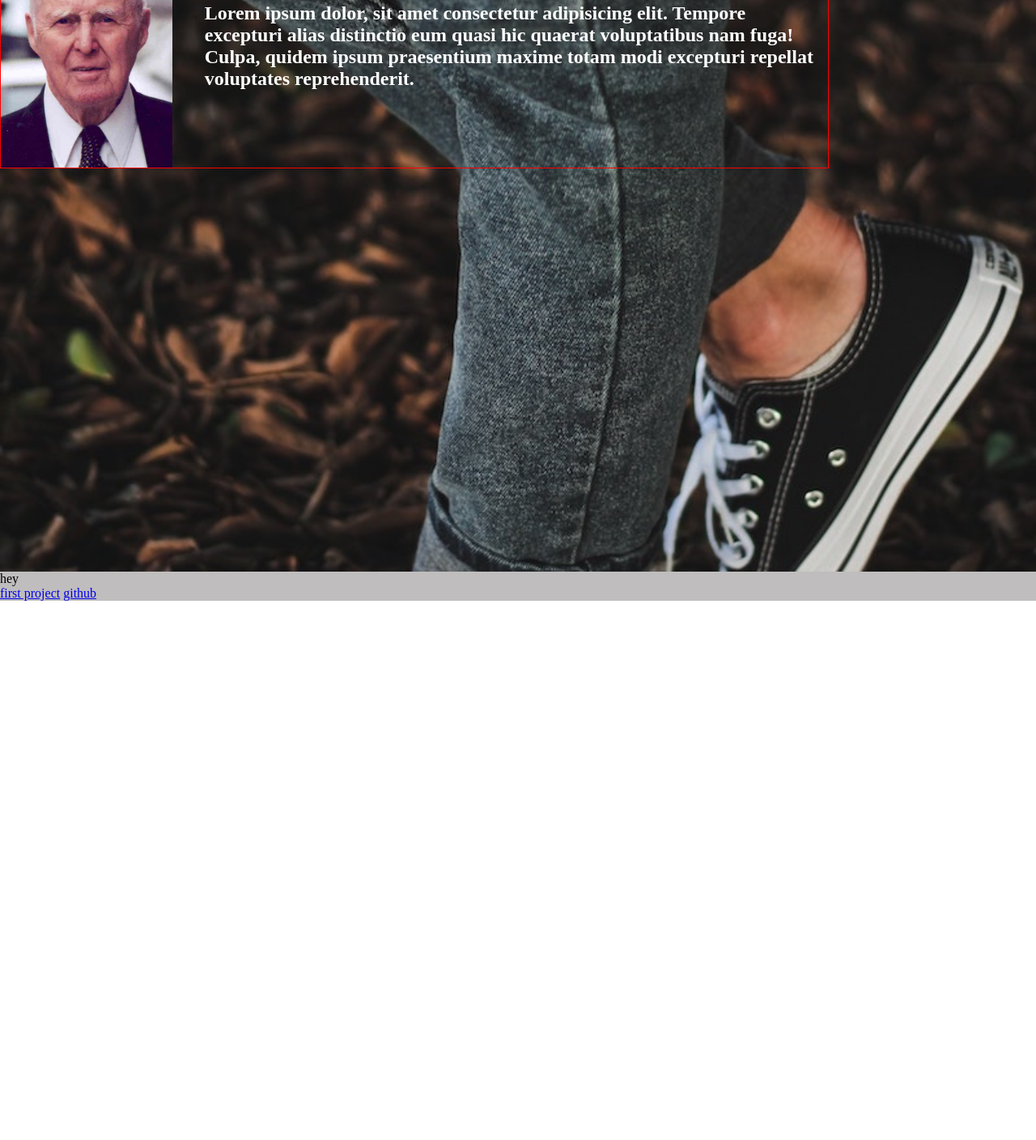
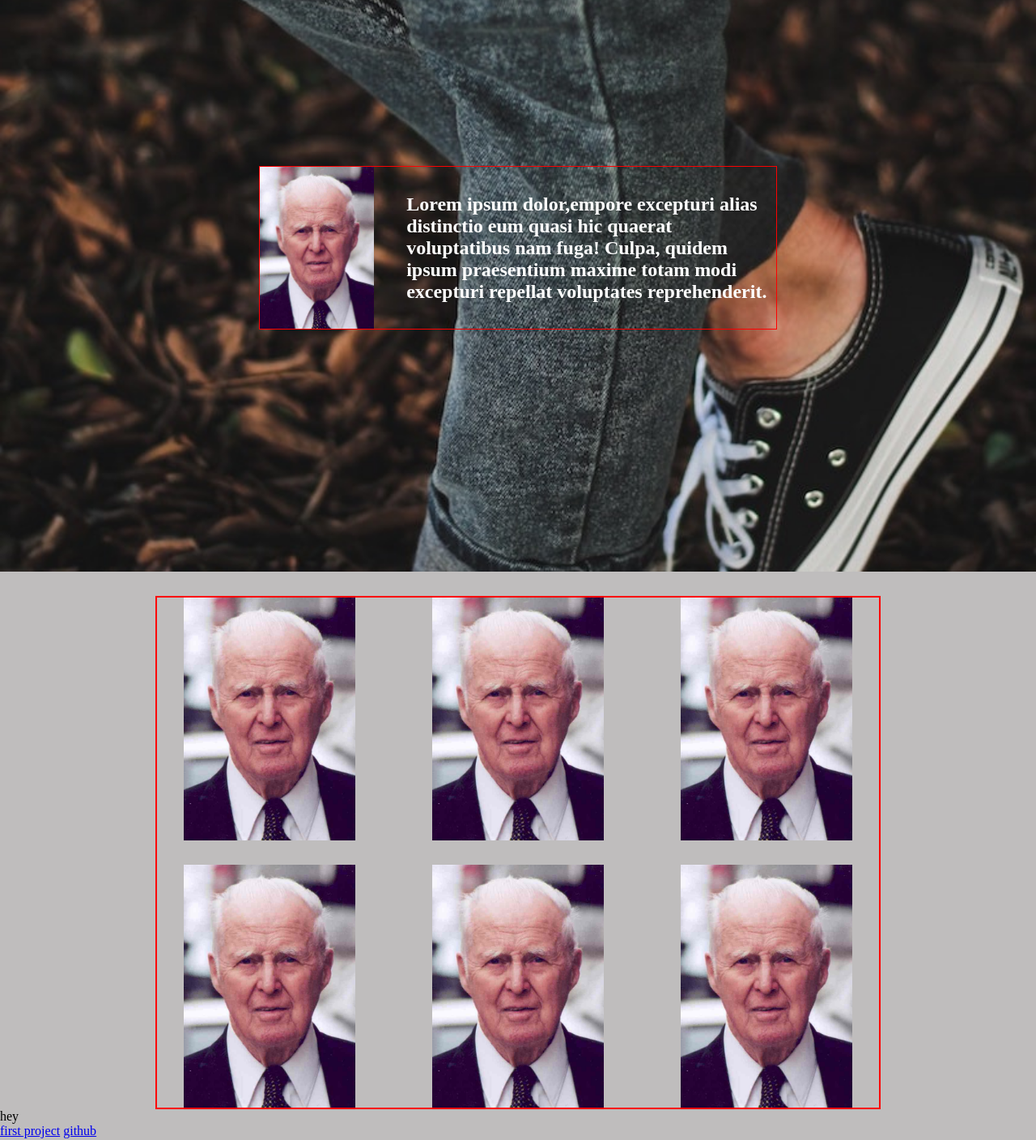
Before and after one commit to ben6123/codecamp, a plain HTML site: page portfolio(incomplete)/index.html in a window 1280 px wide. Shown: the part 94-1502 px from the top of the page at 81% size. Before the commit the page ends 836 px from the top, so only its background shows below. Drawn offline with Linux system fonts and the light colour scheme.

Commit message:
new styles

```diff
--- a/portfolio(incomplete)/index.html
+++ b/portfolio(incomplete)/index.html
@@ -12,20 +12,40 @@
     <nav id="navbar">
       <a href="#welcome-section">HOME</a>
     </nav>
+    <!-- hero -->
 <section id="welcome-section">
   <div class="info">
-  <img class="image" src="/A tribute page/img/Norman_Borlaug,_2004_(cropped).jpg" alt="" width="300px"
-  height="300px">
-  <h1>Lorem ipsum dolor, sit amet consectetur adipisicing elit. Tempore excepturi alias distinctio eum quasi hic quaerat voluptatibus nam fuga! Culpa, quidem ipsum praesentium maxime totam modi excepturi repellat voluptates reprehenderit.</h1>
+  <img class="image" src="/A tribute page/img/Norman_Borlaug,_2004_(cropped).jpg" alt="" height="200px">
+  <h1 class="head1">Lorem ipsum dolor,empore excepturi alias distinctio eum quasi hic quaerat voluptatibus nam fuga! Culpa, quidem ipsum praesentium maxime totam modi excepturi repellat voluptates reprehenderit.</h1>
 </div>
 </section>
+<!-- gallery -->
+<section id="projects">
+  <div class="projects section2">
+  <div class="project-gallery">
+    <img class="image" src="/A tribute page/img/Norman_Borlaug,_2004_(cropped).jpg" alt="" width="auto"
+  height="300px">
+  <img class="image" src="/A tribute page/img/Norman_Borlaug,_2004_(cropped).jpg" alt="" width="auto"
+  height="300px">
+  <img class="image" src="/A tribute page/img/Norman_Borlaug,_2004_(cropped).jpg" alt="" width="auto"
+  height="300px">
+  <img class="image" src="/A tribute page/img/Norman_Borlaug,_2004_(cropped).jpg" alt="" width="auto"
+  height="300px">
+  <img class="image" src="/A tribute page/img/Norman_Borlaug,_2004_(cropped).jpg" alt="" width="auto"
+  height="300px">
+  <img class="image" src="/A tribute page/img/Norman_Borlaug,_2004_(cropped).jpg" alt="" width="auto"
+  height="300px">
+</div>
 
-<section id="projects" >
-  <div class="project-tile">hey</div>
-  <a href="#">first project</a>
-  <a href="https://github.com/ben6123" target="_blank" id="profile-link">github</a>
+
+<div class="project-tile">hey</div>
+<a href="#">first project</a>
+<a href="https://github.com/ben6123" target="_blank" id="profile-link">github</a>
 </section>
 
+<footer class="footer">
+<div class="p">ffffffffffff</div>
+<footer>
 
   </body>
   </html>
--- a/portfolio(incomplete)/styles.css
+++ b/portfolio(incomplete)/styles.css
@@ -9,6 +9,7 @@
     background-image: url(challenges.jpg);
     background-size: cover;
     color: #fff;
+    position: relative;
   }
   #navbar{
     position:fixed;
@@ -21,16 +22,53 @@
       background-color:red;
   }
 }
-/* .image{
+.image{
+  /* height: ; */
+  width: auto;
+  /* background-size:auto; */
+  /* display: inline-block; */
+  /* height: ; */
 
-} */
+}
 .info{
-  width: 80%;
+  max-width: 80%;
+  /* height: ; */
+  /* margin: auto; */
+
+  position: absolute;
+  top: 50%;
+  left: 50%;
+
+transform:translate(-50%,-50%);
+
   display: flex;
   align-items: center;
   border: 1px solid red;
   gap:40px
+
 }
-#projects{
+.projects{
+  padding-top:30px;
   background-color: rgba(66, 60, 60, 0.337);
+  height:100vh;
+
 }
+/* #projects{
+
+} */
+footer{
+  height: 50vh;
+}
+
+.project-gallery{
+  display: grid;
+  grid-template-columns: 1fr 1fr 1fr;
+  grid-template-rows: 1fr 1fr;
+  border: 2px solid red;
+  width: 70%;
+  margin: 0 auto;
+  justify-items: center;
+  align-content: start;
+  align-items: start;
+  gap:30px;
+}
```
